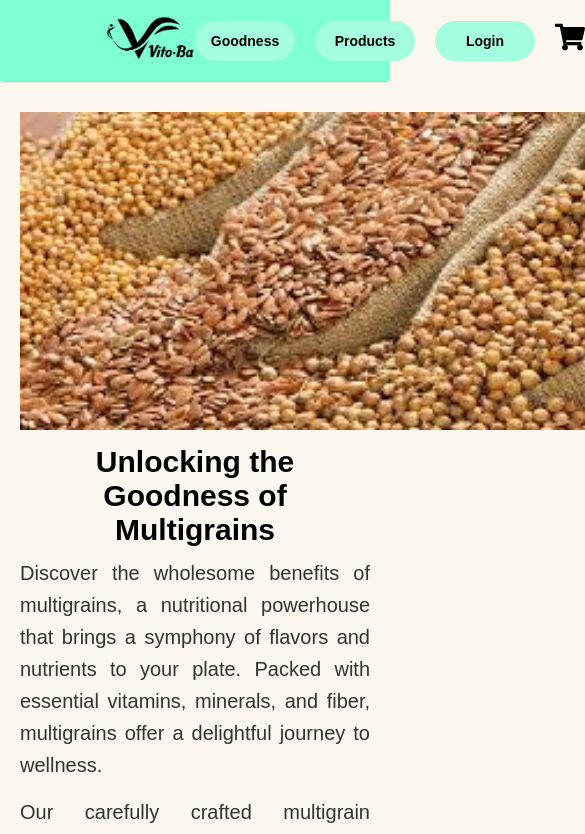
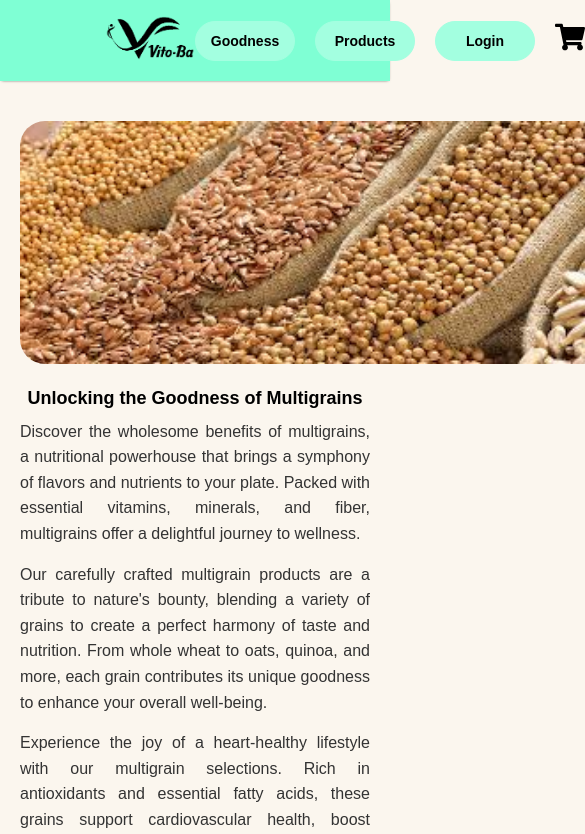
Before and after one commit to parimala-06/React-Ecommerce-Site, a React (Create React App) app: page /goodness in a window 390 px wide. Shown: the top 834 px of the page, 585 px wide, since content can reach past the window. Built offline with nearby package versions, Linux system fonts and the light colour scheme.

Commit message:
Added resolution for 1024px in login page

```diff
--- a/src/Components/Assets/Carousel/Carousel.css
+++ b/src/Components/Assets/Carousel/Carousel.css
@@ -18,11 +18,13 @@
     display: flex;
     justify-content: center;
     align-items: center;
+
 }
 .carousel-item img{
     width: 155px;
     height: 155px;
-    border-radius: 100px ;
+    border: 5px solid white;
+    border-radius: 50%;
 }
 .carousel-text{
     display: flex;
--- a/src/Components/Item/Item.css
+++ b/src/Components/Item/Item.css
@@ -34,9 +34,9 @@
         width: 170px;
     }
     .item img{
-        width: 150px;
+        width: 140px;
         height: 150px;
-        border: 2px solid black;
+        border: 3px solid black;
     }
     .item-price-new{
         font-size: 16px;
@@ -44,4 +44,5 @@
     .item-price-old{
         font-size: 16px;
     }
+
 }
--- a/src/Components/Popular/Popular.css
+++ b/src/Components/Popular/Popular.css
@@ -23,7 +23,7 @@
 }
 @media(max-width:1024px){
     .popular h1{
-        font-size: 25px;
+        font-size: 20px;
         font-weight: 600;
     }
     .popular hr{
--- a/src/Pages/Css/Goodeness.css
+++ b/src/Pages/Css/Goodeness.css
@@ -30,4 +30,33 @@
     margin-bottom: 15px;
   }
 
-  /* Additional styling for links or other elements can be added as needed */
+  @media(max-width:1024px){
+    .multigrain-goodness-article {
+      max-width: 650px;
+      margin: auto;
+      padding: 20px;
+      font-family: 'Arial', sans-serif;
+      color: #333;
+
+    }
+    .article-image {
+      width: 650px;
+      max-height: 250px; /* Adjust the maximum height as needed */
+      object-fit: cover;
+    }
+    .multigrain-goodness-article h2 {
+      text-align: center;
+      font-size: 18px;
+      font-weight: 700;
+      color: #000000;
+      margin-bottom: 10px;
+    }
+
+    .multigrain-goodness-article p {
+      text-align: justify;
+      font-size: 16px;
+      font-weight: 500;
+      line-height: 1.6;
+      margin-bottom: 15px;
+    }
+  }
--- a/src/Pages/Css/LoginSignUp.css
+++ b/src/Pages/Css/LoginSignUp.css
@@ -61,3 +61,39 @@
     font-size: 14px;
     font-weight: 500;
 }
+
+@media(max-width:1024px){
+    .loginsignup{
+        height: 80vh;
+    }
+    .loginsignup-container{
+        width: 380px;
+        height: 400px;
+        padding: 10px 40px;
+    }
+    .loginsignup-container h1{
+        font-size: 20px;
+        margin: 13px 0px ;
+    }
+    .loginsignup-fields{
+        gap: 15px;
+        margin-top: 20px;
+    }
+    .loginsignup-fields input{
+        height: 40px;
+        padding-left: 10px;
+        font-size: 14px;
+    }
+    .loginsignup-container button{
+        width: 393px;
+        height: 50px;
+    }
+    .loginsignup-login{
+        font-size: 13px;
+    }
+    .loginsignup-agree{
+        font-size: 12px;
+        gap: 10px;
+    }
+
+}
--- a/src/index.css
+++ b/src/index.css
@@ -1,7 +1,6 @@
 *{
   margin: 0;
-  overflow-x: hidden;
-  overflow: visible;
+
 }
 *::-webkit-scrollbar {
   display: none;
```
